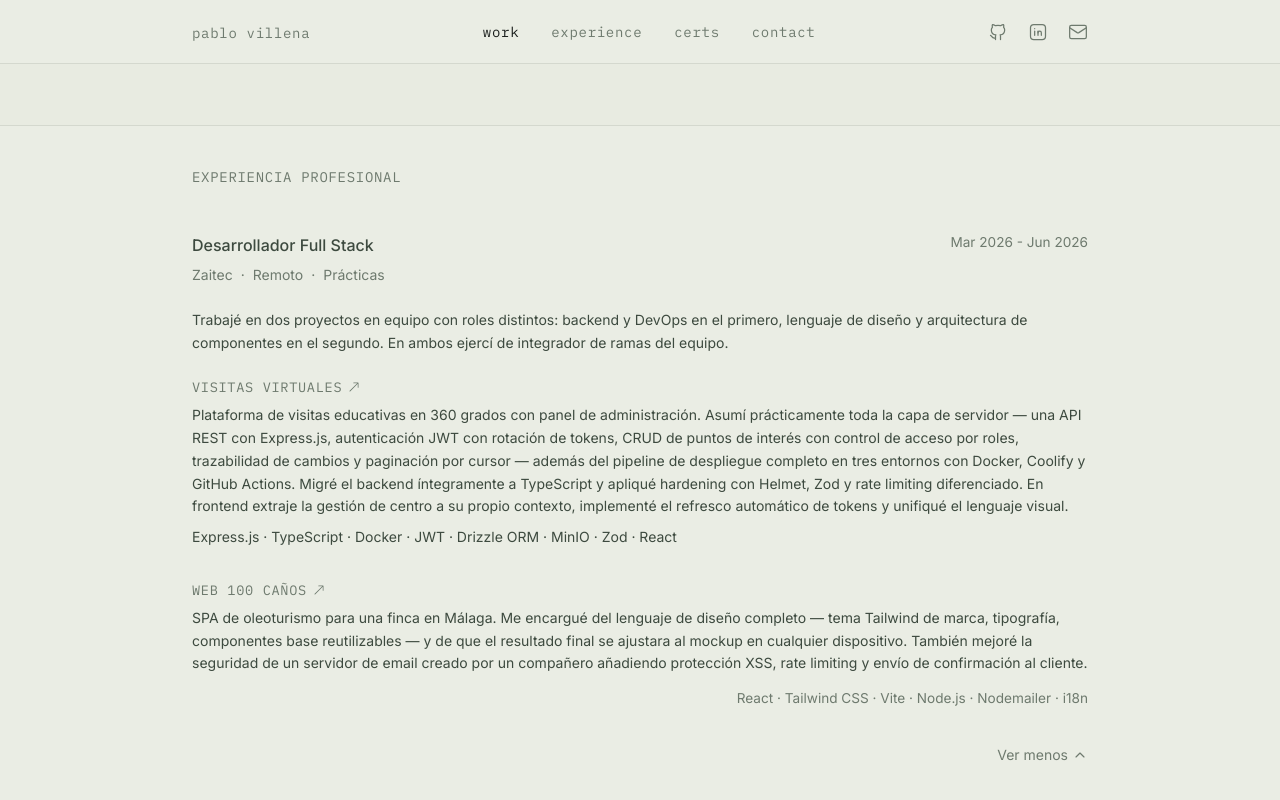
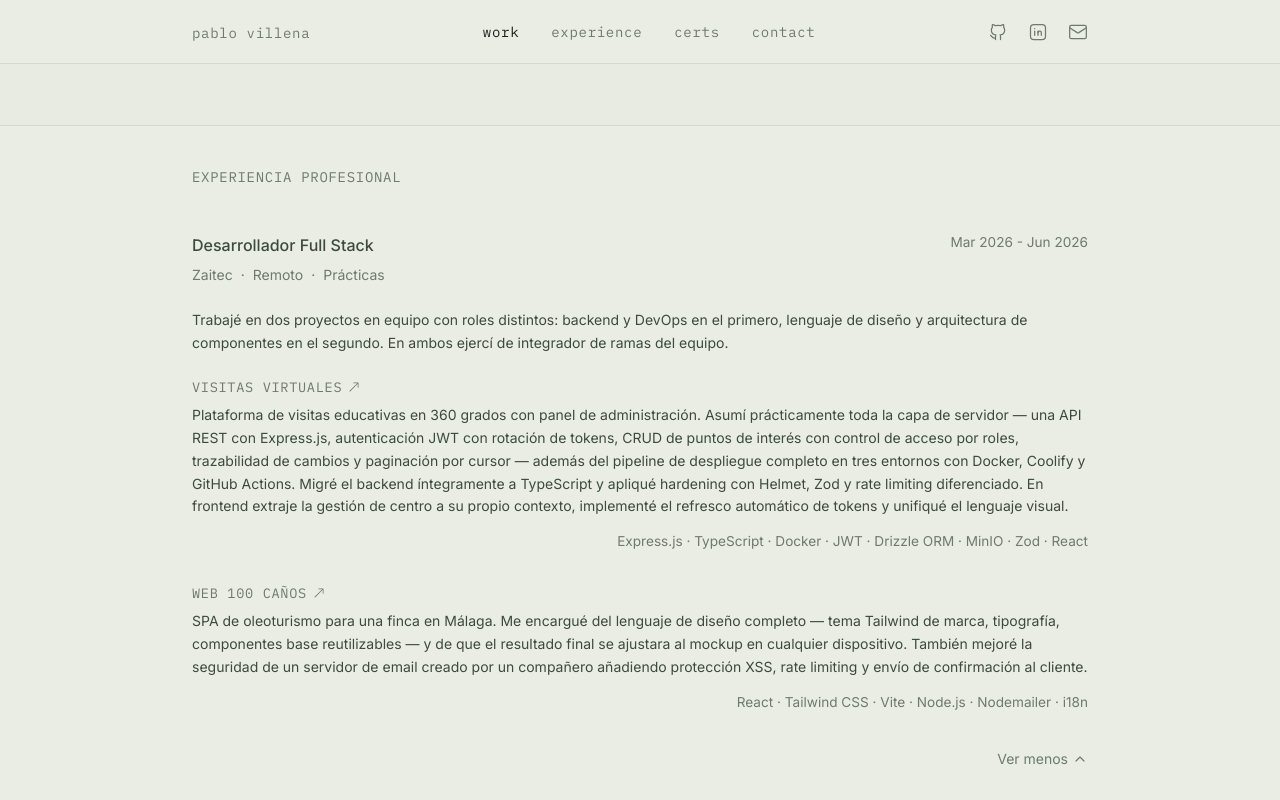
Before and after one commit to ivfrost/ivfrost-portfolio, a Next.js app: page / in a window 1280 px wide. Both pictures are taken after a click on the button "Ver más". Shown: the part 808-1608 px from the top of the page. Built offline with nearby package versions, Linux system fonts and the light colour scheme.

Commit message:
fix: position project's experience tags at bottom right

```diff
--- a/data/experience.tsx
+++ b/data/experience.tsx
@@ -36,7 +36,7 @@ const experience: Experience[] = [
 						implementé el refresco automático de tokens y unifiqué el lenguaje
 						visual.
 					</p>
-					<p>
+					<p className="text-xs ml-auto text-text-meta mt-1">
 						Express.js · TypeScript · Docker · JWT · Drizzle ORM · MinIO · Zod ·
 						React
 					</p>
```
